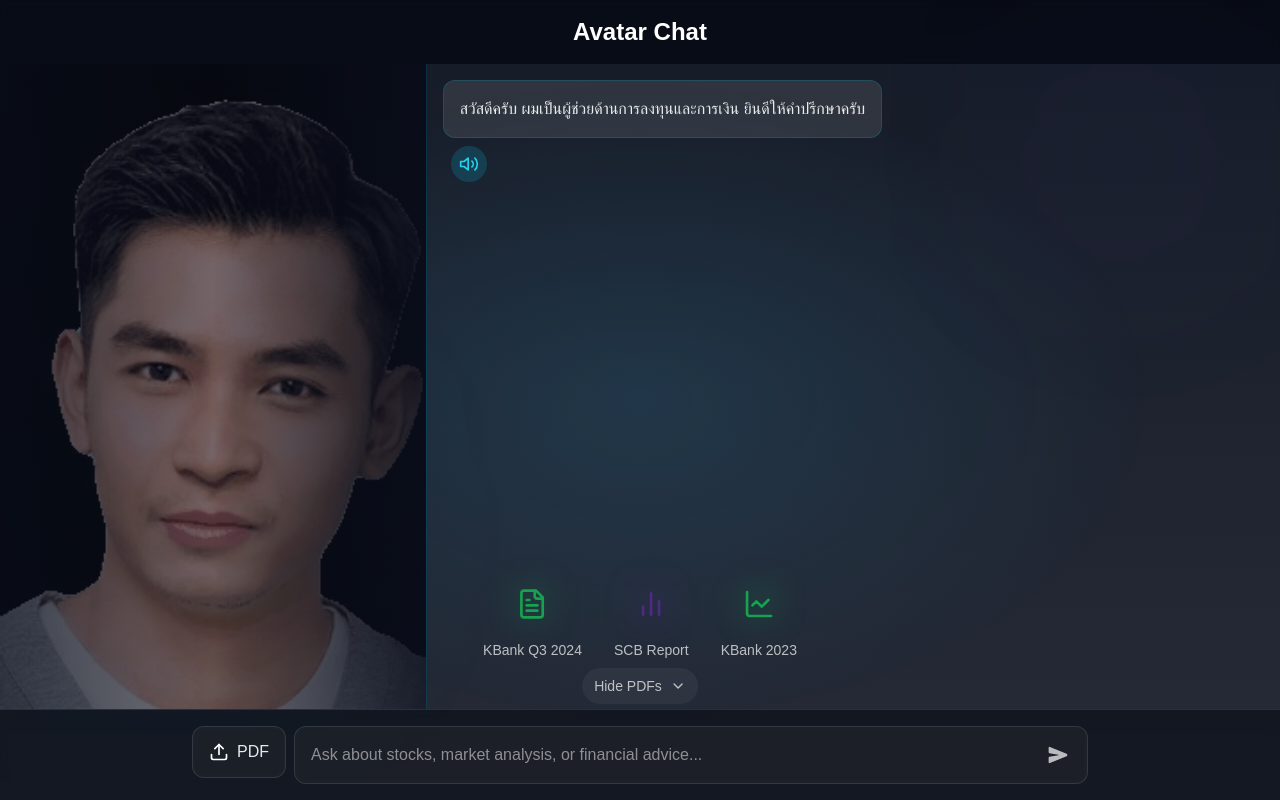
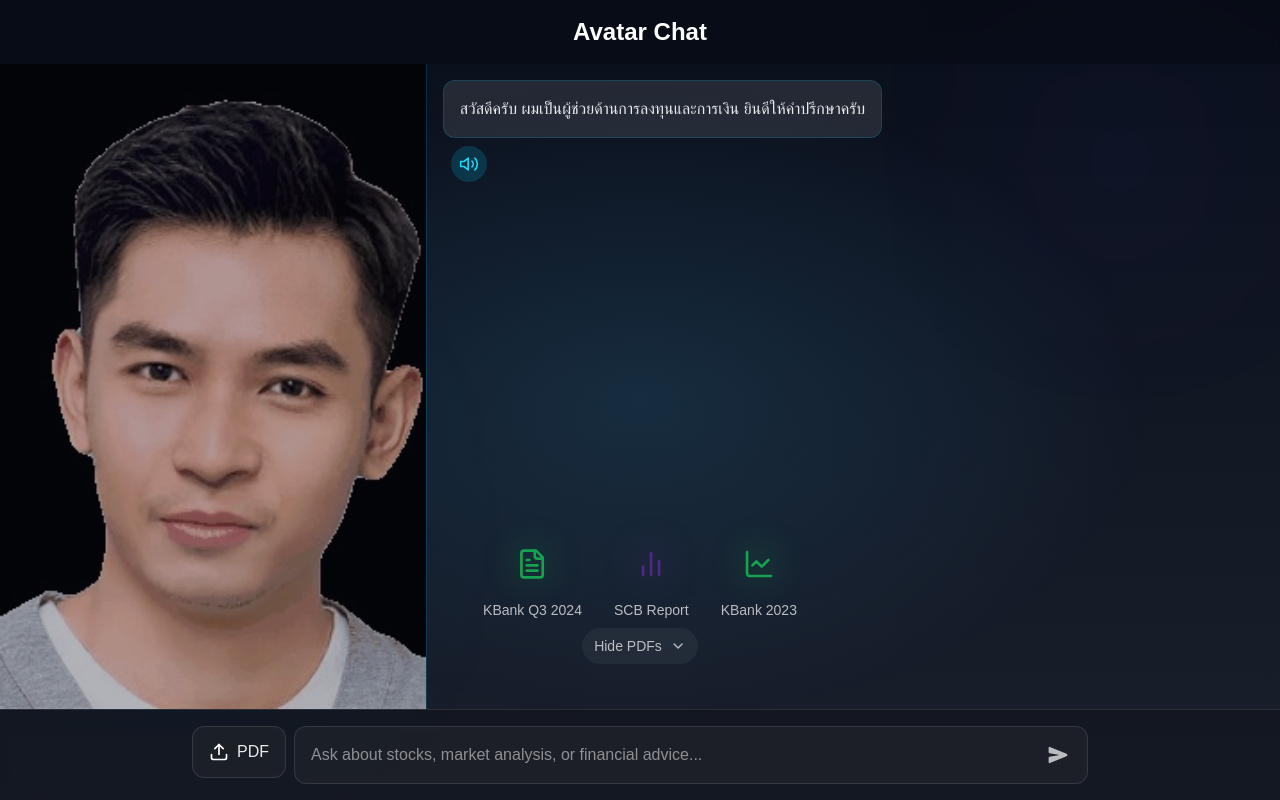
Before and after one commit to natthawat141/ai-front, a Next.js app: page /chat in a window 1280 px wide. Built offline with nearby package versions, Linux system fonts and the light colour scheme.

Commit message:
commit successful

```diff
--- a/src/app/chat/page.tsx
+++ b/src/app/chat/page.tsx
@@ -216,51 +216,51 @@ export default function ChatPage() {
 
   return (
     <div className="h-screen flex flex-col bg-gradient-to-b from-[#0A0F1C] to-[#1A1F2C] text-white overflow-hidden">
-        {/* Background Effects (decorative only) */}
+      {/* Background Effects */}
       <div
         className="fixed inset-0 bg-[radial-gradient(40%_40%_at_50%_50%,rgba(56,189,248,0.13)_0%,rgba(56,189,248,0)_100%)] pointer-events-none"
         aria-hidden="true"
         role="presentation"
       />
       <div
-          className="fixed top-20 right-20 w-40 h-40 bg-indigo-600/10 rounded-full blur-[100px] animate-pulse pointer-events-none hidden sm:block"
+        className="fixed top-20 right-20 w-20 h-20 sm:w-40 sm:h-40 bg-indigo-600/10 rounded-full blur-[50px] sm:blur-[100px] animate-pulse pointer-events-none hidden sm:block"
         aria-hidden="true"
         role="presentation"
       />
       <div
-          className="fixed bottom-40 left-20 w-56 h-56 bg-cyan-500/10 rounded-full blur-[120px] animate-pulse pointer-events-none hidden md:block"
+        className="fixed bottom-20 sm:bottom-40 left-10 sm:left-20 w-28 h-28 sm:w-56 sm:h-56 bg-cyan-500/10 rounded-full blur-[80px] sm:blur-[120px] animate-pulse pointer-events-none hidden sm:block"
         aria-hidden="true"
         role="presentation"
       />
 
       {/* Header */}
-        <header className="p-4 text-center bg-black/20 font-semibold text-lg backdrop-blur-sm" role="banner">
+      <header className="p-4 text-center bg-black/20 font-semibold text-base md:text-lg lg:text-xl backdrop-blur-sm" role="banner">
         <h1 className="text-lg md:text-xl lg:text-2xl">Avatar Chat</h1>
       </header>
 
+      {/* Main Content */}
       <main className="flex-1 flex flex-col lg:flex-row overflow-hidden" role="main" aria-live="polite">
         {/* Left Side - Avatar */}
         <section
-            className="lg:w-1/3 h-[30vh] lg:h-full relative border-b lg:border-b-0 lg:border-r border-cyan-500/20"
+          className="lg:w-1/3 h-[20vh] sm:h-[30vh] lg:h-full relative border-b lg:border-b-0 lg:border-r border-cyan-500/20"
           aria-label="Avatar Section"
         >
           <div className="absolute inset-0">
             <div className="absolute inset-0 bg-[#0A0F1C]/30 z-10" />
-              {/* เพิ่ม alt text เพื่อบรรยายภาพหากจำเป็น */}
             <img
               src={currentPlayingId ? "/img/video-unscreen.gif" : "/img/video-unscreen-still.jpg"}
               alt="AI Avatar animation"
               className="w-full h-full object-cover object-center"
             />
-              <div className="absolute inset-0 bg-gradient-to-r from-[#0A0F1C]/50 via-transparent to-[#0A0F1C]/80" aria-hidden="true" role="presentation" />
-              <div className="absolute inset-0 bg-gradient-to-t from-[#0A0F1C]/40 to-transparent" aria-hidden="true" role="presentation" />
-              <div className="absolute inset-0 bg-gradient-to-b from-[#0A0F1C]/40 to-transparent" aria-hidden="true" role="presentation" />
           </div>
         </section>
 
         {/* Right Side - Chat */}
-          <section className="lg:w-1/2 flex flex-col flex-1" aria-label="Chat Section">
-          <div className="flex-1 overflow-y-auto p-4 space-y-4 scrollbar-thin scrollbar-thumb-cyan-20 scrollbar-track-white-5 hover:scrollbar-thumb-cyan-50 hover:scrollbar-track-white-10 transition-colors">
+        <section
+          className="lg:w-2/3 flex flex-col flex-1 max-h-[75vh] overflow-y-auto scrollbar-thin scrollbar-thumb-cyan-20 scrollbar-track-white-5 hover:scrollbar-thumb-cyan-50 hover:scrollbar-track-white-10 transition-colors"
+          aria-label="Chat Section"
+        >
+          <div className="flex-1 p-4 space-y-4">
             {messages.map((message) => (
               <motion.div
                 key={message.id}
@@ -271,26 +271,24 @@ export default function ChatPage() {
               >
                 <div className="flex flex-col gap-2 max-w-[90%] md:max-w-[75%]">
                   <div
-                      className={`p-4 rounded-xl ${
-                        message.role === 'user'
+                    className={`p-4 rounded-xl ${message.role === 'user'
                         ? 'bg-gradient-to-r from-cyan-500 to-blue-600 text-white'
                         : message.error
                           ? 'bg-red-500/10 border border-red-500/20 text-red-400'
                           : 'bg-white/10 text-white/90 border border-cyan-500/20'
                       }`}
-                      {...(message.error && { role: 'alert' })}
                   >
                     {message.analysis ? (
                       <div>
                         <AnalysisResult data={message.analysis} />
-                          {message.analysis.peer_companies && (
-                            <StockComparison data={message.analysis.peer_companies} />
-                          )}
+                        {message.analysis.peer_companies && <StockComparison data={message.analysis.peer_companies} />}
                       </div>
                     ) : (
                       <p className="break-words text-sm md:text-base">{message.content}</p>
                     )}
                   </div>
+
+                  {/* ปุ่ม Text-to-Speech */}
                   {message.role === 'assistant' && !message.error && (
                     <div className="flex gap-2 ml-2">
                       <button
@@ -313,36 +311,40 @@ export default function ChatPage() {
                           <FiVolume2 className="w-4 h-4 md:w-5 md:h-5 text-cyan-400" aria-hidden="true" />
                         )}
                       </button>
-
                     </div>
                   )}
                 </div>
               </motion.div>
             ))}
 
+            {/* แสดง Effect ระหว่าง AI กำลังประมวลผล */}
             {(loading || uploading) && (
               <motion.div
                 initial={{ opacity: 0 }}
                 animate={{ opacity: 1 }}
-                  className="flex justify-start"
+                className="flex justify-center"
                 role="status"
                 aria-live="polite"
               >
-                  <div className="flex space-x-2 p-4 bg-white/5 rounded-xl backdrop-blur-sm">
+                <div className="flex items-center gap-2 p-4 bg-white/5 rounded-xl backdrop-blur-sm">
                   <div className="w-2 h-2 bg-cyan-400 rounded-full animate-bounce" />
                   <div className="w-2 h-2 bg-cyan-400 rounded-full animate-bounce delay-100" />
                   <div className="w-2 h-2 bg-cyan-400 rounded-full animate-bounce delay-200" />
+                  <span className="text-sm text-cyan-300">AI กำลังประมวลผล...</span>
                 </div>
               </motion.div>
             )}
-
-              <div ref={messagesEndRef} />
           </div>
         </section>
+
+
+
+
+
       </main>
 
       {/* QuickPdfSelector with toggle button */}
-        <div className="absolute bottom-24 left-1/2 -translate-x-1/2 z-10">
+      <div className="absolute bottom-16 sm:bottom-24 left-1/2 -translate-x-1/2 z-10 mb-10">
         <AnimatePresence>
           {showPdfSelector && (
             <motion.div
@@ -356,7 +358,6 @@ export default function ChatPage() {
             </motion.div>
           )}
         </AnimatePresence>
-
         <motion.button
           onClick={() => setShowPdfSelector(!showPdfSelector)}
           className="mt-2 mx-auto flex items-center gap-2 px-3 py-2 bg-white/5 hover:bg-white/10 rounded-full text-white/70 hover:text-white transition-colors duration-200"
@@ -380,7 +381,7 @@ export default function ChatPage() {
       </div>
 
       {/* Input Section */}
-        <footer className="" role="contentinfo">
+
       <ChatInput
         input={input}
         setInput={setInput}
@@ -389,9 +390,9 @@ export default function ChatPage() {
         uploadedFile={uploadedFile}
         sendMessage={handleSendMessage}
         onFileSelect={handleFileSelect}
-            aria-label="Chat input section"
       />
-        </footer>
+
     </div>
   );
+
 }
--- a/src/app/chat/styles/scrollbar.css
+++ b/src/app/chat/styles/scrollbar.css
@@ -2,29 +2,25 @@
 @tailwind components;
 @tailwind utilities;
 /* Scrollbar Styles for Webkit Browsers */
+/* Webkit Scrollbar Styles (Mobile Friendly) */
 ::-webkit-scrollbar {
-  width: 8px;
-  height: 8px;
+  width: 6px;
 }
 
 ::-webkit-scrollbar-thumb {
-  background-color: rgba(6, 182, 212, 0.2); /* Thumb */
+  background-color: rgba(6, 182, 212, 0.2);
   border-radius: 4px;
 }
 
 ::-webkit-scrollbar-thumb:hover {
-  background-color: rgba(6, 182, 212, 0.5); /* Hover Effect */
+  background-color: rgba(6, 182, 212, 0.5);
 }
 
 ::-webkit-scrollbar-track {
-  background-color: rgba(255, 255, 255, 0.05); /* Track */
+  background-color: rgba(255, 255, 255, 0.05);
 }
 
-::-webkit-scrollbar-track:hover {
-  background-color: rgba(255, 255, 255, 0.1); /* Hover Effect */
-}
-
-/* Firefox Scrollbar Styles */
+/* Firefox Scrollbar */
 .scrollbar-thin {
   scrollbar-width: thin;
   scrollbar-color: rgba(6, 182, 212, 0.2) rgba(255, 255, 255, 0.05);
@@ -33,20 +29,3 @@
 .scrollbar-thin:hover {
   scrollbar-color: rgba(6, 182, 212, 0.5) rgba(255, 255, 255, 0.1);
 }
-
-/* Custom Scrollbar Classes */
-.scrollbar-thumb-cyan-20 {
-  background-color: rgba(6, 182, 212, 0.2); /* Default */
-}
-
-.scrollbar-thumb-cyan-50:hover {
-  background-color: rgba(6, 182, 212, 0.5); /* Hover Effect */
-}
-
-.scrollbar-track-white-5 {
-  background-color: rgba(255, 255, 255, 0.05); /* Track Default */
-}
-
-.scrollbar-track-white-10:hover {
-  background-color: rgba(255, 255, 255, 0.1); /* Track Hover Effect */
-}
--- a/src/app/layout.tsx
+++ b/src/app/layout.tsx
@@ -14,7 +14,7 @@ const geistMono = localFont({
 });
 
 export const metadata: Metadata = {
-  title: "Create Next App",
+  title: "AI Chat",
   description: "Generated by create next app",
 };
 
```
Also changed, not shown: 1 other file (tests, documents, lock files or other folders). Lines whose indentation alone changed are shown as unchanged.
